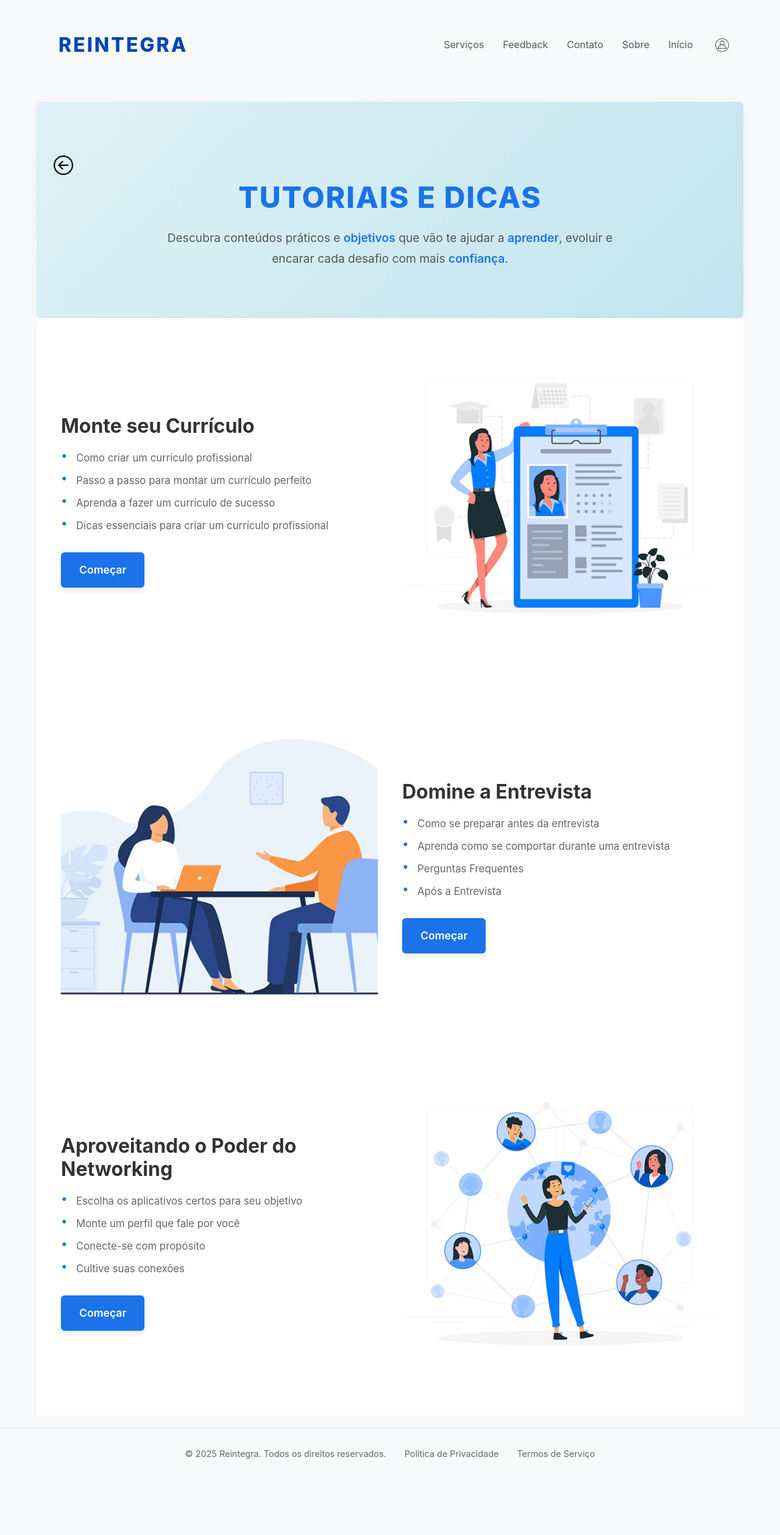
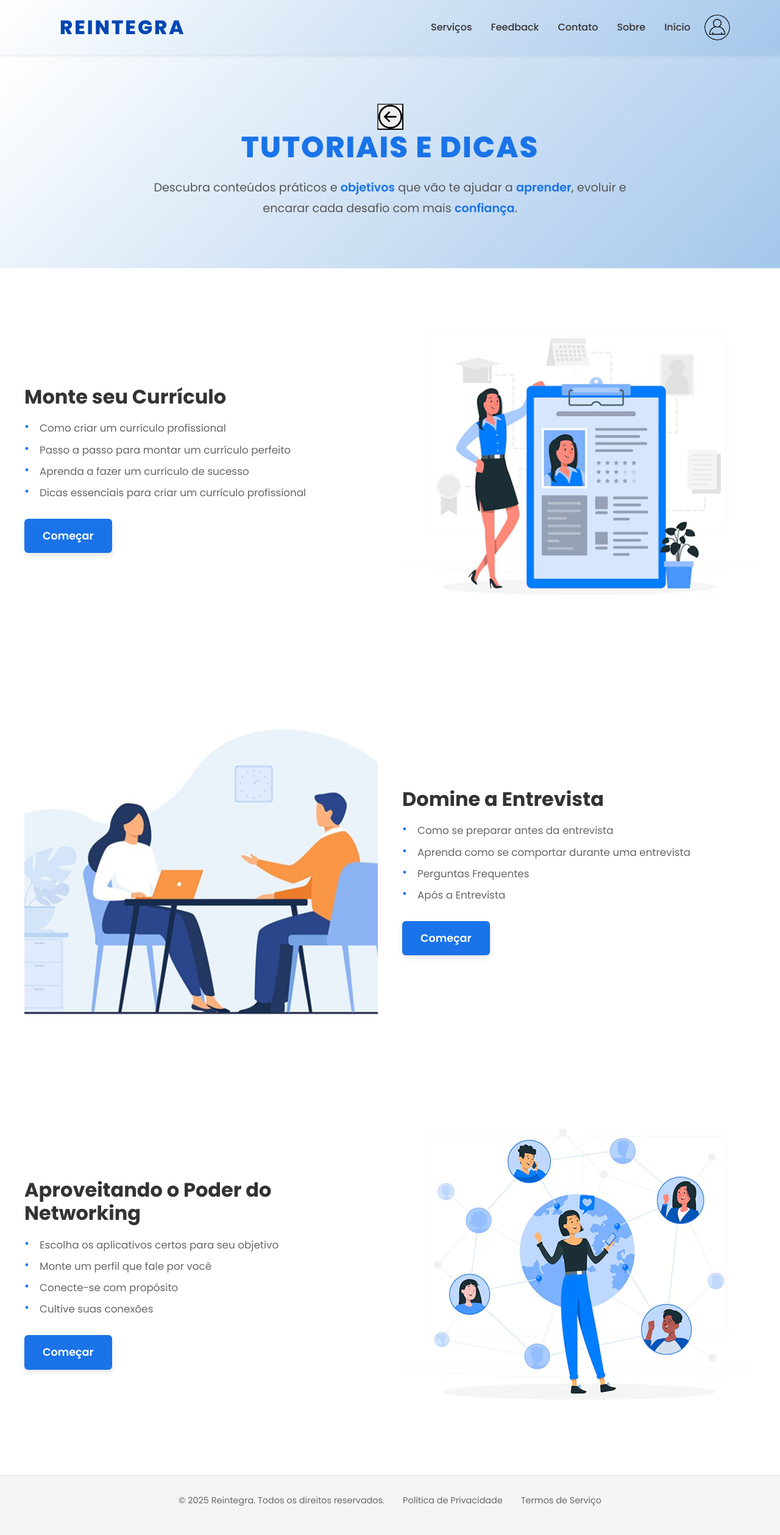
Before and after one commit to PaulaAnacleto/REINTEGRA, a PHP site: page /View/Tutoriais-Dicas.php in a window 1280 px wide. Shown: the whole page at 61% size. Before the commit the page ends 2393 px from the top, so only its background shows below. Run offline with PHP 8.4, Linux system fonts and the light colour scheme.

Commit message:
feature/início

```diff
--- a/Templates/css/Tutoriais-dicas.css
+++ b/Templates/css/Tutoriais-dicas.css
@@ -1,3 +1,4 @@
+/* Global Styles */
 * {
     margin: 0;
     padding: 0;
@@ -5,92 +6,25 @@
 }
 
 body {
-    font-family: -apple-system, BlinkMacSystemFont, 'Segoe UI', Roboto, 'Helvetica Neue', Arial, sans-serif;
-    background-color: #f8f9fa;
+    font-family: 'Poppins', sans-serif;
     color: #333;
-    line-height: 1.6;
-    min-height: 100vh;
-    display: flex;
-    flex-direction: column;
+    overflow-x: hidden;
+    background-color: #f5f5f5;
 }
 
-.title {
-    color: black;
-    font-weight: bold;
-    text-align: center;
-  }
-
-  span {
-    color: #0146b1;
-  }
-
-  .paragrafo {
-    font-weight: bold;
-    text-align: center;
-    font-size: 15px;
-    margin-bottom: 7%;
-  }
-
-  header {
-    width: 100%;
-    display: flex;
-    justify-content: flex-start; /* garante o botão à esquerda */
-    padding-left: 20px; /* afastamento da borda */
+html {
+    scroll-behavior: smooth;
 }
 
 /* Navbar Styles */
 .navbar {
-    width: 100%;
-    background: transparent;
-    padding: 20px 60px;
-    box-sizing: border-box;
-  }
-
-
-  .navbar .container {
   display: flex;
-    justify-content: space-between;
-    align-items: center;
-    max-width: 1200px;
-    margin: 0 auto;
-  }
-
-  /* ===== Lado direito (links + perfil) ===== */
-  .navbar-right {
-    display: flex;
-    align-items: center;
-    gap: 25px;
-  }
-
-  .back-button:active {
-    transform: translateX(-5px);
-  }
-
-  .img-perfil {
-    width: 30px;
-    padding: 4px;
-  }
-
-  #navbarNav {
-    display: flex;
-    gap: 20px;
-    list-style: none;
-    margin: 0;
-    padding: 0;
-  }
-
-  /* ===== Ícone de perfil ===== */
-  .perfil-icon {
-    width: 32px;
-    height: 32px;
-    border-radius: 50%;
-    cursor: pointer;
+background: linear-gradient(135deg, #ffffff 0%, #a5c7eb 100%);
 }
 
 .logo-box {
   padding: 8px 16px;
   border-radius: 8px;
-    justify-content: left;
 }
 
 .logo-text {
@@ -100,80 +34,45 @@ body {
   letter-spacing: 3px;
 }
 
-
-
 .navbar-nav {
   gap: 15px;
-    list-style-type: none;
+  align-items: center;
 }
 
-  .navbar-toggler {
-    padding: var(--bs-navbar-toggler-padding-y) var(--bs-navbar-toggler-padding-x);
-    font-size: var(--bs-navbar-toggler-font-size);
-    line-height: 1;
-    color: var(--bs-navbar-color);
-    background-color: transparent;
-    border: none;
-    border-radius: var(--bs-navbar-toggler-border-radius);
-    transition: var(--bs-navbar-toggler-transition);
+.nav-item .nav-link {
+  font-weight: 500;
+  color: #333;
 }
 
-  .nav-btn {
-    border-radius: 8px;
-    padding: 8px 16px !important;
-    display: flex;
-    align-items: center;
-    justify-content: space-between;
-    gap: 10px;
-    font-weight: 600;
-    transition: all 0.3s ease;
-    min-width: 140px;
+.nav-item .nav-link:hover {
+  color: #0146b1;
 }
 
-  .nav-text {
-    flex: 1;
+/* Imagem de perfil */
+.btn-perfil {
+  border: none;
+  background: transparent;
+  padding: 0;
 }
 
-
-.container {
-    max-width: 1200px;
-    margin: 0 auto;
-    padding: 20px;
-    width: 100%;
-    flex: 1;
-}
-.back-button {
-    background: none;
-    border: none;
-    cursor: pointer;
-    padding: 8px;
-    display: flex;
-    align-items: center;
-    justify-content: center;
+.img-perfil {
+  width: 42px;
+  height: 42px;
+  object-fit: cover;
+  border-radius: 50%;
   transition: transform 0.2s ease;
 }
 
-.back-button:hover {
-    transform: translateX(-3px);
-}
-
-.back-button:active {
-    transform: translateX(-5px);
-}
-
-.back-icon {
-    width: 32px;
-    height: 32px;
-    display: block;
+.img-perfil:hover {
+  transform: scale(1.08);
 }
 
 /* Hero Section */
 .hero-section {
-    background: linear-gradient(135deg, #e0f2f7 0%, #c1e4ed 100%);
+    background: linear-gradient(135deg, #ffffff 0%, #a5c7eb 100%);
     padding: 80px 20px;
     text-align: center;
-    border-radius: 8px;
-    box-shadow: 0 4px 15px rgba(0, 0, 0, 0.05);
+
 }
 
 .hero-title {
--- a/View/Tutoriais-Dicas.php
+++ b/View/Tutoriais-Dicas.php
@@ -11,17 +11,16 @@
     <!-- Google Fonts -->
     <link rel="preconnect" href="https://fonts.googleapis.com">
     <link rel="preconnect" href="https://fonts.gstatic.com" crossorigin>
-<link href="https://fonts.googleapis.com/css2?family=Poppins:wght@300;400;500;600;700;800;900&display=swap"
-    rel="stylesheet">
+    <link href="https://fonts.googleapis.com/css2?family=Poppins:wght@300;400;500;600;700;800;900&display=swap" rel="stylesheet">
 
     <link rel="stylesheet" href="../Templates/css/Tutoriais-dicas.css">
 </head>
 <body>
 
-<nav class="navbar navbar-expand-lg navbar-light">
+    <!-- Navbar -->
+<nav class="navbar navbar-expand-lg navbar-light bg-light shadow-sm">
         <div class="container">
-        <!-- <a class="navbar-brand" href="#"> -->
-        <div class="navbar-left">
+            <a class="navbar-brand" href="#">
                 <div class="logo-box">
                     <span class="logo-text">REINTEGRA</span>
                 </div>
@@ -29,35 +28,36 @@
             <button class="navbar-toggler" type="button" data-bs-toggle="collapse" data-bs-target="#navbarNav">
                 <span class="navbar-toggler-icon"></span>
             </button>
-        </div>
-        <div class="navbar-right">
             <div class="collapse navbar-collapse" id="navbarNav">
                 <ul class="navbar-nav ms-auto">
                     <li class="nav-item">
-                        <a class="nav-link" href="#serviços">Serviços</a>
+                        <a class="nav-link" href="../view/Servicos">Serviços</a>
                     </li>
                     <li class="nav-item">
-                        <a class="nav-link" href="#contato">Feedback</a>
+                        <a class="nav-link" href="#cadastro">Feedback</a>
                     </li>
                     <li class="nav-item">
-                        <a class="nav-link" href="#contato">Contato</a>
+                        <a class="nav-link" href="../View/Contato.php">Contato</a>
                     </li>
                     <li class="nav-item">
                         <a class="nav-link" href="#sobre">Sobre</a>
                     </li>
-                    <li   class="nav-item">
-                     <a class="nav-link" href="#inicio">Início</a>
+                    <li class="nav-item">
+                        <a class="nav-link" href="../View/Inicial-login.php">Início</a>
+                    </li>
+                    <li class="nav-item">
+                        <a href="../View/Perfil.php">
+                        <button class="btn-perfil" onclick="abrirPerfil()">
+                            <img src="../Img/página de perfil/icone perfil.png" class="img-perfil" alt="Perfil">
+                        </button>
+                        </a>
                     </li>
                 </ul>
-            </div>
-            <li class="nav-item-img" style="list-style-type: none;">
-                <img src="../Img/página de perfil/icone perfil.png" class="img-perfil" alt="Perfil">
-            </li>
             </div>
         </div>
     </nav>
 
-    <div class="container">
+
         <section class="hero-section">
         <button class="back-button" aria-label="Voltar">
                 <img src="../Img/página de contato/seta.png" alt="Voltar" class="back-icon">
```
Lines whose indentation alone changed are shown as unchanged.
